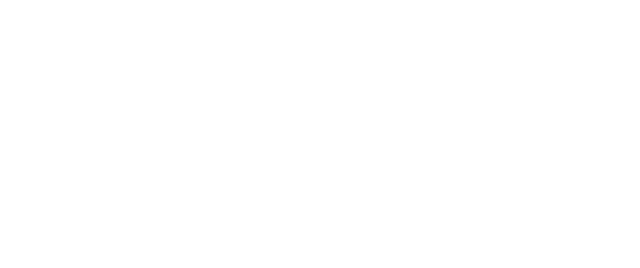
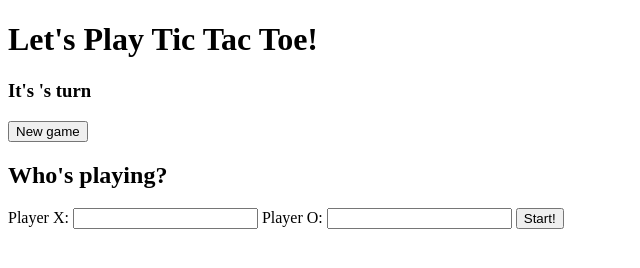
Before and after one commit to aRav3n/tic-tac-toe, a plain HTML site: page index.html in a window 1280 px wide. Shown: the whole page, without its empty margins (0-640 px from the left). Drawn offline with Linux system fonts and the light colour scheme.

Commit message:
Begin to structure the page

```diff
--- a/index.html
+++ b/index.html
@@ -3,11 +3,34 @@
 <head>
     <meta charset="UTF-8">
     <meta name="viewport" content="width=device-width, initial-scale=1.0">
-    <script src="script.js"></script>
+    <script src="script.js" defer></script>
     <link rel="stylesheet" href="style.css">
     <title>Tic Tac Toe</title>
 </head>
 <body>
+    <h1>Let's Play Tic Tac Toe!</h1>
+    <div id="playing">
+        <h3>It's <span class="playerName"></span>'s turn</h3>
+        <div>
 
+        </div>
+        <button type="button" id="newGame">New game</button>
+    </div>
+    <div id="notPlaying">
+        <h2>Who's playing?</h2>
+        <form method="post">
+            <label for="playerX">
+                Player X:
+                <input type="text" id="playerX">
+                <span></span>
+            </label>
+            <label for="playerO">
+                Player O:
+                <input type="text" id="playerO">
+                <span></span>
+            </label>
+            <button type="button" id="assignPlayers">Start!</button>
+        </form>
+    </div>
 </body>
 </html>
```
